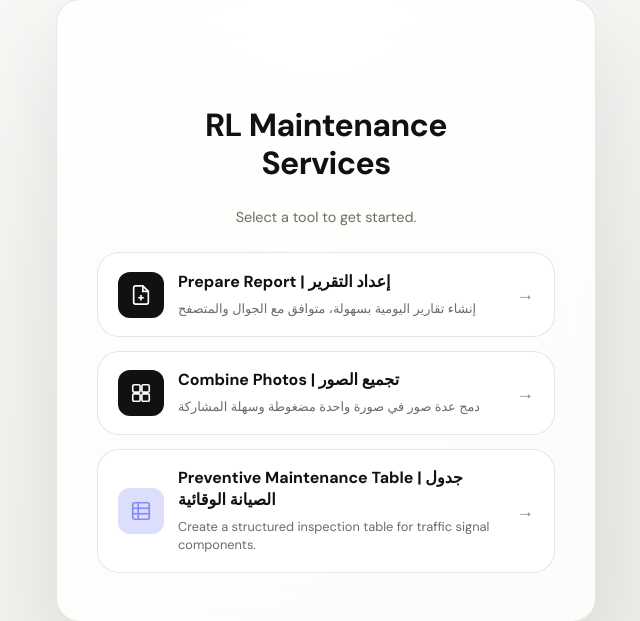
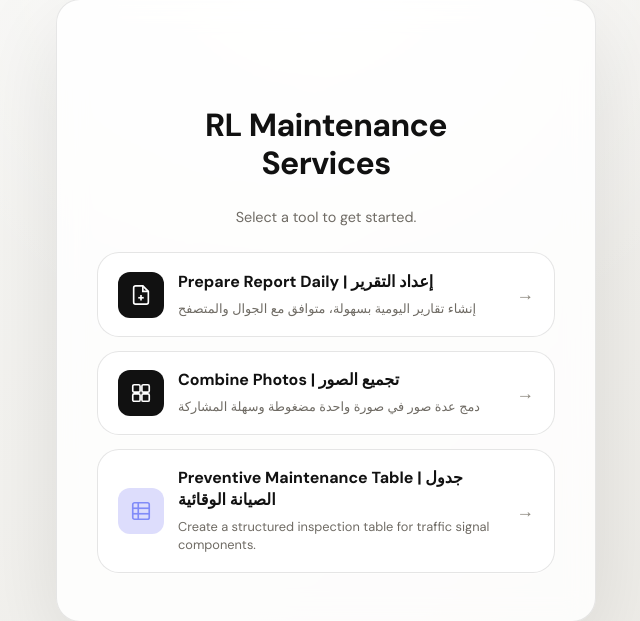
Before and after one commit to Mub7t/Mub7t-collage-mobile-pro, a Flask app: page / in a window 1280 px wide. Shown: the part 56-677 px from the top of the page, without its empty margins (314-954 px from the left). Run offline with Flask 3, Linux system fonts and the light colour scheme.

```diff
--- a/templates/index.html
+++ b/templates/index.html
@@ -44,7 +44,7 @@
             </svg>
           </div>
           <div class="service-card__body">
-            <span class="service-card__title">Prepare Report  | إعداد التقرير </span>
+            <span class="service-card__title">Prepare Report Daily | إعداد التقرير </span>
             <span class="service-card__desc">إنشاء تقارير اليومية بسهولة، متوافق مع الجوال والمتصفح</span>
           </div>
           <div class="service-card__arrow">&#8594;</div>
```
